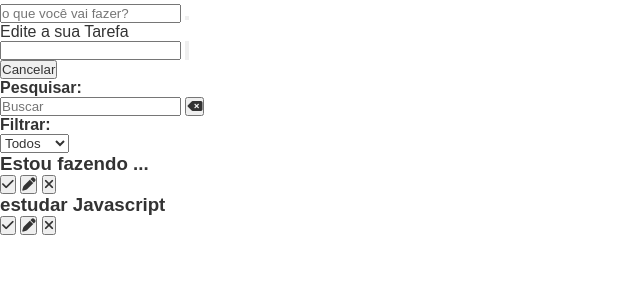
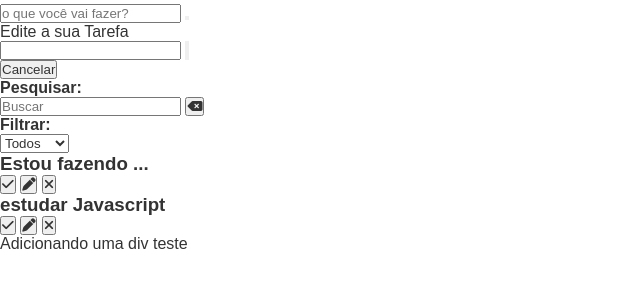
Before and after one commit to Camargofox/To-Do-List, a plain HTML site: page index.html in a window 1280 px wide. Shown: the part 51-338 px from the top of the page, without its empty margins (0-640 px from the left). Drawn offline with Linux system fonts and the light colour scheme; some icons are missing.

Commit message:
adicionei uma div

```diff
--- a/index.html
+++ b/index.html
@@ -87,5 +87,7 @@
         </div>
     </div>
    </div>
+
+   <div>Adicionando uma div teste</div>
 </body>
 </html>
```
